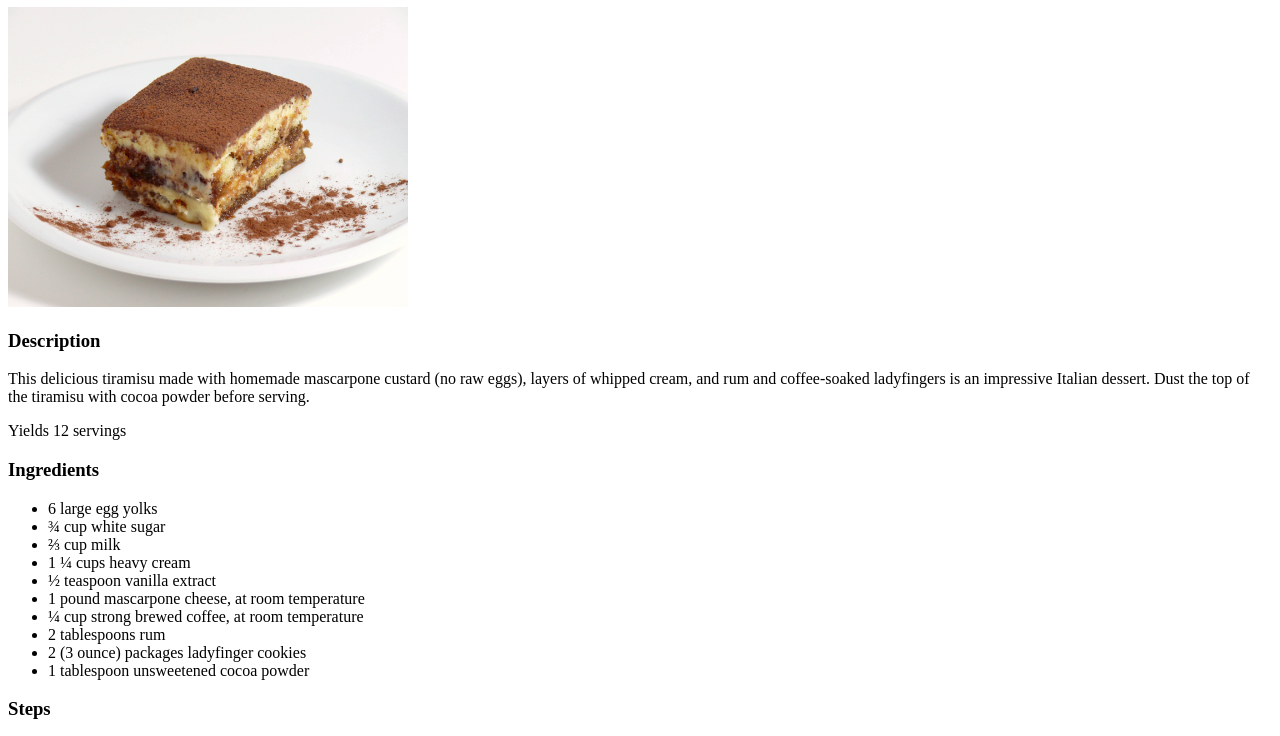
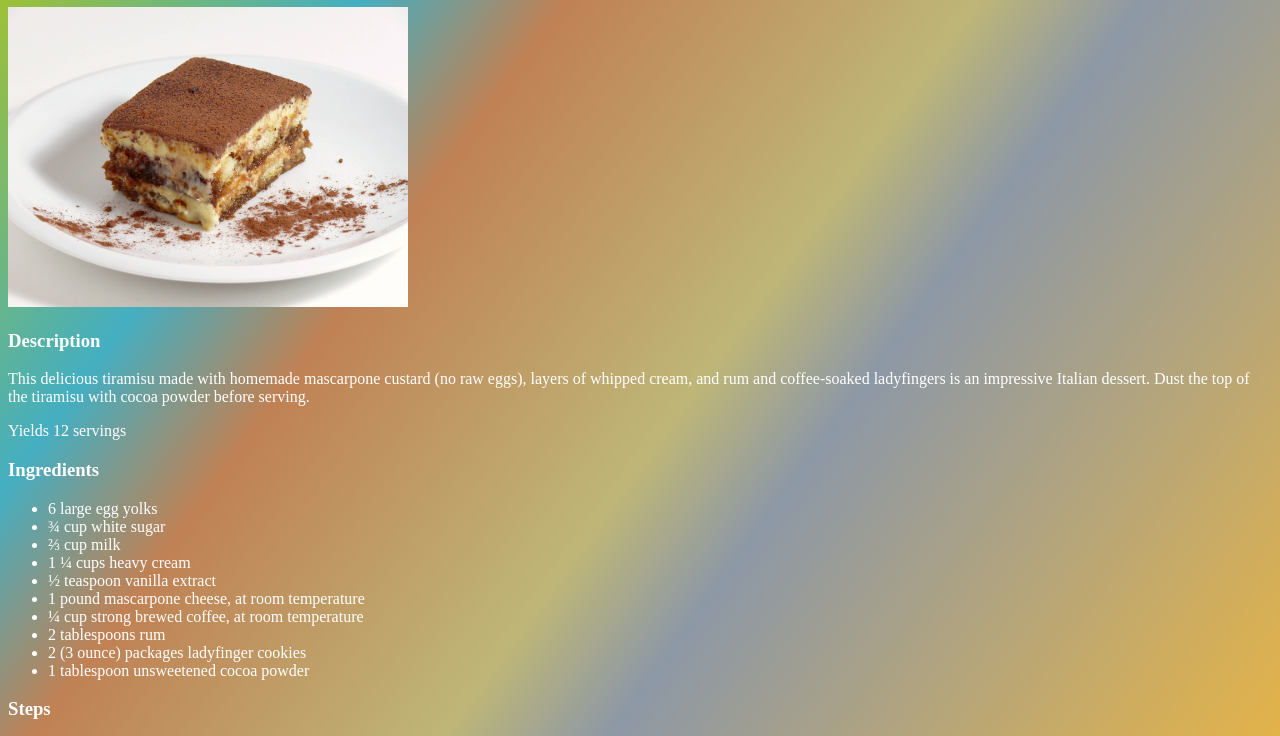
Before and after one commit to zebra-arbez/odin-recipes, a plain HTML site: page recipes/tiramisu.html in a window 1280 px wide. Shown: the part 73-809 px from the top of the page. Drawn offline with Linux system fonts and the light colour scheme.

Commit message:
Experiment with gradient backgrounds on recipe pages
This commit uses inline CSS to try out different gradient backgrounds for each recipe page.

```diff
--- a/recipes/tiramisu.html
+++ b/recipes/tiramisu.html
@@ -3,6 +3,13 @@
     <head>
         <meta charset="utf-8">
         <title>Tiramisu Recipe</title>
+        <style>
+            body {
+               background: #abc322;
+background: linear-gradient(126deg, rgba(171, 195, 34, 1) 0%, rgba(68, 174, 193, 1) 20%, rgba(192, 129, 84, 1) 30%, rgba(190, 182, 119, 1) 50%, rgba(141, 152, 166, 1) 58%, rgba(178, 164, 126, 1) 72%, rgba(211, 174, 90, 1) 84%, rgba(225, 178, 75, 1) 90%, rgba(253, 187, 45, 1) 100%);
+                color: white;
+            }
+            </style>
     </head>
 
     <body>
```
Also changed, not shown: index.html (+6 -0 lines), recipes/apple-crisp.html (+7 -1 lines), recipes/torrone.html (+7 -0 lines).
